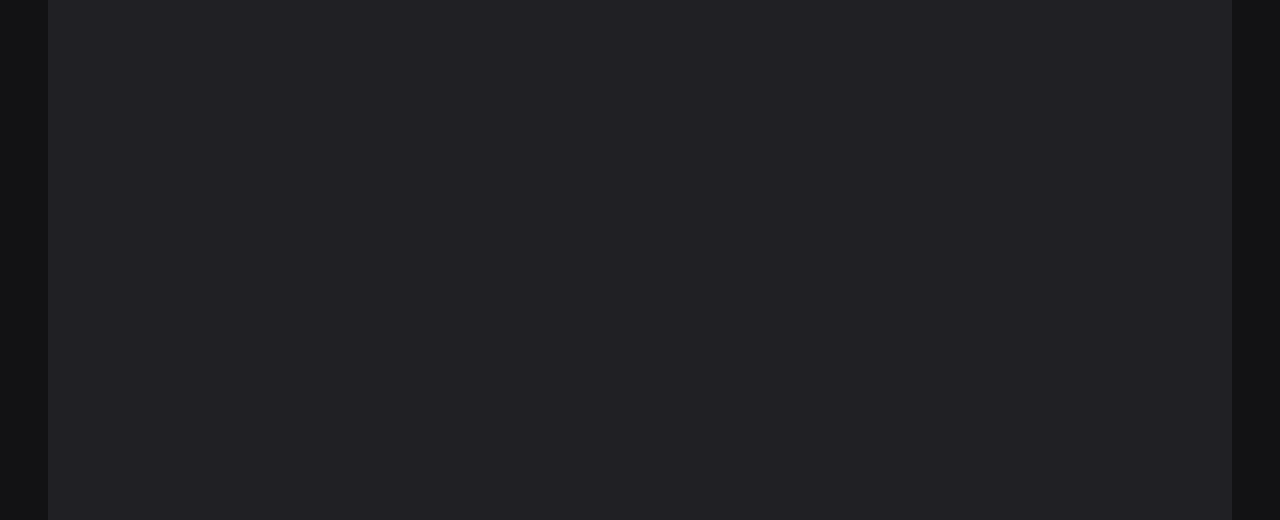
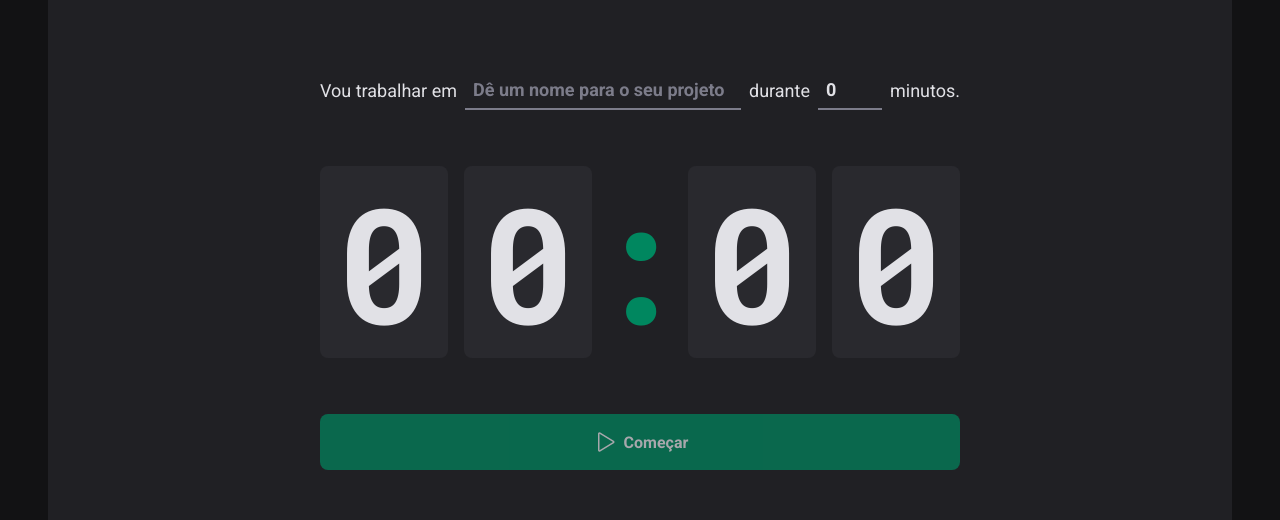
Before and after one commit to diegofchagas/timer, a React (Vite) app: page / in a window 1280 px wide. Shown: the part 170-690 px from the top of the page. Built offline with nearby package versions, Linux system fonts and the light colour scheme.

Commit message:
separando os componentes da home em componentes unicos e adicionando o uso de contextApi nos mesmos

```diff
--- a/src/Router.tsx
+++ b/src/Router.tsx
@@ -1,5 +1,5 @@
 import {Routes, Route} from 'react-router-dom'
-import { Home } from './pages/Home/Home'
+import { Home } from './pages/Home'
 import { History } from './pages/History'
 import { DefaultLayout } from './layout/DefaultLayout'
 
--- /dev/null
+++ b/src/pages/Home/components/Countdown/index.tsx
@@ -0,0 +1,60 @@
+import { useContext,useEffect } from "react";
+import { CountdownContainer,Separator } from "./style";
+import { differenceInSeconds } from "date-fns";
+import { CyclesContext } from "../..";
+
+export const CountDown = () => {
+  const {activeTaskId,activeCycleId,markCurrentCycleAsFinished,amountSecondsPassed,setSecondsPassed } = useContext(CyclesContext);
+
+
+  const totalSeconds = activeTaskId ? activeTaskId.minutesAmount * 60 : 0;
+
+  useEffect(() => {
+    let interval: number;
+
+    if (activeTaskId) {
+      interval = setInterval(() => {
+        const secondsDifference = differenceInSeconds(
+          new Date(),
+          activeTaskId.startDate
+        );
+
+        if (secondsDifference >= totalSeconds) {
+          markCurrentCycleAsFinished()
+          setSecondsPassed(totalSeconds);
+          clearInterval(interval);
+        } else {
+          setSecondsPassed(secondsDifference);
+        }
+      }, 1000);
+    }
+
+    return () => {
+      clearInterval(interval);
+    };
+  }, [activeCycleId, activeTaskId, totalSeconds,markCurrentCycleAsFinished,setSecondsPassed]);
+
+  const currentSeconds = activeTaskId ? totalSeconds - amountSecondsPassed : 0;
+
+  const minutesAmount = Math.floor(currentSeconds / 60);
+  const secondsAmount = currentSeconds % 60;
+
+  const minutes = minutesAmount.toString().padStart(2, "0");
+  const seconds = secondsAmount.toString().padStart(2, "0");
+
+  useEffect(() => {
+    if (activeTaskId) {
+      document.title = `${minutes} ${seconds}`;
+    }
+  }, [minutes, seconds, activeTaskId]);
+
+  return (
+    <CountdownContainer>
+      <span>{minutes[0]}</span>
+      <span>{minutes[1]}</span>
+      <Separator>:</Separator>
+      <span>{seconds[0]}</span>
+      <span>{seconds[1]}</span>
+    </CountdownContainer>
+  );
+};
--- /dev/null
+++ b/src/pages/Home/components/Countdown/style.ts
@@ -0,0 +1,27 @@
+import styled from "styled-components";
+
+export const CountdownContainer = styled.div`
+  font-family: "Roboto Mono", monospace;
+  font-size: 10rem;
+  line-height: 8rem;
+  color: ${({ theme }) => theme["gray-100"]};
+
+  display: flex;
+  gap: 1rem;
+
+  span {
+    background-color: ${({ theme }) => theme["gray-700"]};
+    padding: 2rem 1rem;
+    border-radius: 8px;
+  }
+`;
+
+export const Separator = styled.div`
+  padding: 2rem 0;
+  color: ${({ theme }) => theme["green-500"]};
+
+  width: 4rem;
+  display: flex;
+  overflow: hidden;
+  justify-content: center;
+`;
--- /dev/null
+++ b/src/pages/Home/components/NewCycleForm/index.tsx
@@ -0,0 +1,44 @@
+
+import { useContext } from 'react'
+import {FormContainer,TaskInput,MinutesAmountInput} from './styles'
+import { CyclesContext } from '../..'
+import { useFormContext } from 'react-hook-form'
+
+export const NewCycleForm = () => {
+
+  const {activeTaskId} = useContext(CyclesContext)
+  const {register} = useFormContext()
+
+  return (
+    <FormContainer>
+    <label htmlFor="task">Vou trabalhar em </label>
+    <TaskInput
+    id="task"
+    list="task-suggestions"
+    placeholder="Dê um nome para o seu projeto"
+    disabled={!!activeTaskId}
+    {...register('task')}
+    />
+
+    <datalist id="task-suggestions">
+      <option value="projeto 1"/>
+      <option value="projeto 2"/>
+      <option value="projeto 3"/>
+      <option value="projeto 4"/>
+    </datalist>
+
+    <label htmlFor="minutesAmount">durante</label>
+    <MinutesAmountInput
+    type="number"
+    id="minutesAmount"
+    placeholder="00"
+    step={5}
+    min={1}
+    max={60}
+    disabled={!!activeTaskId}
+    {...register('minutesAmount', {valueAsNumber:true})}
+    />
+    <span>minutos.</span>
+  </FormContainer>
+  )
+}
--- /dev/null
+++ b/src/pages/Home/components/NewCycleForm/styles.ts
@@ -0,0 +1,43 @@
+import styled from 'styled-components';
+
+export const FormContainer = styled.div`
+  width: 100%;
+  display: flex;
+  align-items: center;
+  justify-content: center;
+  gap: 0.5rem;
+  color: ${({ theme }) => theme["gray-100"]};
+  font-size: 1.125rem;
+  flex-wrap: wrap;
+`;
+
+export const BaseInput = styled.input`
+  background: transparent;
+  height: 2.5rem;
+  border: 0;
+  border-bottom: 2px solid ${({ theme }) => theme["gray-500"]};
+  font-weight: bold;
+  font-size: 1.125rem;
+  padding: 0 0.5rem;
+  color: ${({ theme }) => theme["gray-100"]};
+  outline: none;
+
+  &:focus {
+    border-color: ${({ theme }) => theme["green-500"]};
+  }
+
+  &::placeholder {
+    color: ${({ theme }) => theme["gray-500"]};
+  }
+`;
+export const TaskInput = styled(BaseInput)`
+  flex: 1;
+
+  &::-webkit-calendar-picker-indicator {
+    display: none !important;
+  }
+`;
+
+export const MinutesAmountInput = styled(BaseInput)`
+  width: 4rem;
+`;
--- a/src/pages/Home/styles.ts
+++ b/src/pages/Home/styles.ts
@@ -14,74 +14,6 @@ export const HomeContainer = styled.main`
     flex-direction: column;
     gap: 3.5rem;
   }
-`;
-
-export const FormContainer = styled.div`
-  width: 100%;
-  display: flex;
-  align-items: center;
-  justify-content: center;
-  gap: 0.5rem;
-  color: ${({ theme }) => theme["gray-100"]};
-  font-size: 1.125rem;
-  flex-wrap: wrap;
-`;
-
-export const BaseInput = styled.input`
-  background: transparent;
-  height: 2.5rem;
-  border: 0;
-  border-bottom: 2px solid ${({ theme }) => theme["gray-500"]};
-  font-weight: bold;
-  font-size: 1.125rem;
-  padding: 0 0.5rem;
-  color: ${({ theme }) => theme["gray-100"]};
-  outline: none;
-
-  &:focus {
-    border-color: ${({ theme }) => theme["green-500"]};
-  }
-
-  &::placeholder {
-    color: ${({ theme }) => theme["gray-500"]};
-  }
-`;
-export const TaskInput = styled(BaseInput)`
-  flex: 1;
-
-  &::-webkit-calendar-picker-indicator {
-    display: none !important;
-  }
-`;
-
-export const MinutesAmountInput = styled(BaseInput)`
-  width: 4rem;
-`;
-
-export const CountdownContainer = styled.div`
-  font-family: "Roboto Mono", monospace;
-  font-size: 10rem;
-  line-height: 8rem;
-  color: ${({ theme }) => theme["gray-100"]};
-
-  display: flex;
-  gap: 1rem;
-
-  span {
-    background-color: ${({ theme }) => theme["gray-700"]};
-    padding: 2rem 1rem;
-    border-radius: 8px;
-  }
-`;
-
-export const Separator = styled.div`
-  padding: 2rem 0;
-  color: ${({ theme }) => theme["green-500"]};
-
-  width: 4rem;
-  display: flex;
-  overflow: hidden;
-  justify-content: center;
 `;
 
 export const BaseButton = styled.button`
```
